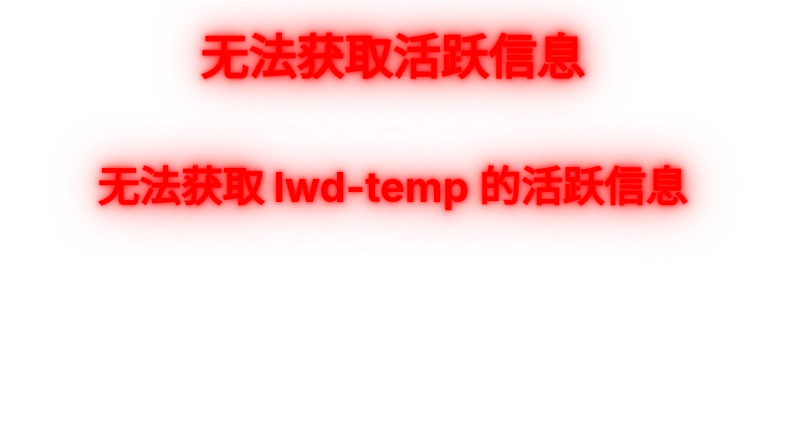
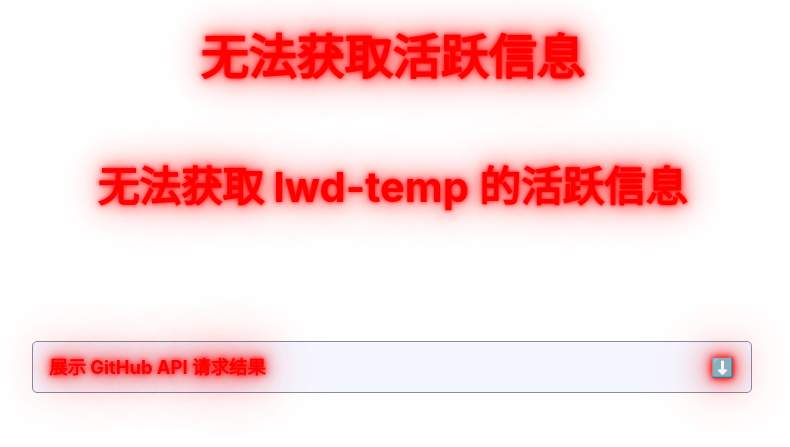
Before and after one commit to SunsetMkt/site-api, a Flask app: page /api/alive in a window 1280 px wide. Shown: the top 447 px of the page, without its empty margins (248-1038 px from the left). Run offline with Flask 2, Linux system fonts and the light colour scheme; data that the repository does not hold is empty.

Commit message:
展示 GitHub API 请求结果

```diff
--- a/myutils/alive.py
+++ b/myutils/alive.py
@@ -23,7 +23,7 @@ def get_github_last_activity_time(name):
         # 时间表中只包含过去 90 天内创建的事件。 超过 90 天的活动将不包括在内（即使时间表中的活动总数不到 300 个）。
         latest = '1970-01-01T00:00:00Z'
 
-    return datetime.datetime.strptime(latest, '%Y-%m-%dT%H:%M:%SZ')
+    return datetime.datetime.strptime(latest, '%Y-%m-%dT%H:%M:%SZ'), r.text
 
 
 def get_days_since(time):
@@ -32,18 +32,18 @@ def get_days_since(time):
 
 def get_alive_info(name):
     try:
-        time = get_github_last_activity_time(name)
+        time, code = get_github_last_activity_time(name)
     except:
-        return 'error', 'error', 'error'
+        return 'error', 'error', 'error', 'error'
     days = get_days_since(time)
     if days > 90:
-        return 'timeout', days, time
+        return 'timeout', days, time, code
     if days > red_alert_days:
-        return 'red', days, time
+        return 'red', days, time, code
     elif days > yellow_alert_days:
-        return 'yellow', days, time
+        return 'yellow', days, time, code
     else:
-        return 'green', days, time
+        return 'green', days, time, code
 
 
 def time_to_str(time):
@@ -53,7 +53,7 @@ def time_to_str(time):
 
 def render():
     name = username
-    color, days, time = get_alive_info(name)
+    color, days, time, code = get_alive_info(name)
     if color == 'error':
         title = '无法获取活跃信息'
         subtitle = f'无法获取 {name} 的活跃信息'
@@ -77,4 +77,4 @@ def render():
         message = '这是一个演示目的的页面，警报无实际意义。'
     else:
         raise ValueError('Unknown color')
-    return flask.render_template('alive.html', title=title, subtitle=subtitle, message=message, color=color)
+    return flask.render_template('alive.html', title=title, subtitle=subtitle, message=message, color=color, code=code)
--- a/templates/alive.html
+++ b/templates/alive.html
@@ -48,6 +48,30 @@
             color: #FF0000;
             animation: shining-red-neon 5s linear infinite;
         }
+
+        details {
+            user-select: none;
+        }
+
+        details>summary span.icon {
+            width: 24px;
+            height: 24px;
+            transition: all 0.3s;
+            margin-left: auto;
+        }
+
+        details[open] summary span.icon {
+            transform: rotate(180deg);
+        }
+
+        summary {
+            display: flex;
+            cursor: pointer;
+        }
+
+        summary::-webkit-details-marker {
+            display: none;
+        }
     </style>
 </head>
 
@@ -58,6 +82,17 @@
     <h2 class="center">{{subtitle}}</h2>
     <!--center message-->
     <p class="center">{{message}}</p>
+    <p class="center"></p>
+    <!--https://dev.to/jordanfinners/creating-a-collapsible-section-with-nothing-but-html-4ip9-->
+    <details class="{{color}}">
+        <summary>
+            展示 GitHub API 请求结果
+            <span class="icon">⬇️</span>
+        </summary>
+        <p>
+            {{code}}
+        </p>
+    </details>
 </body>
 
 </html>
```
